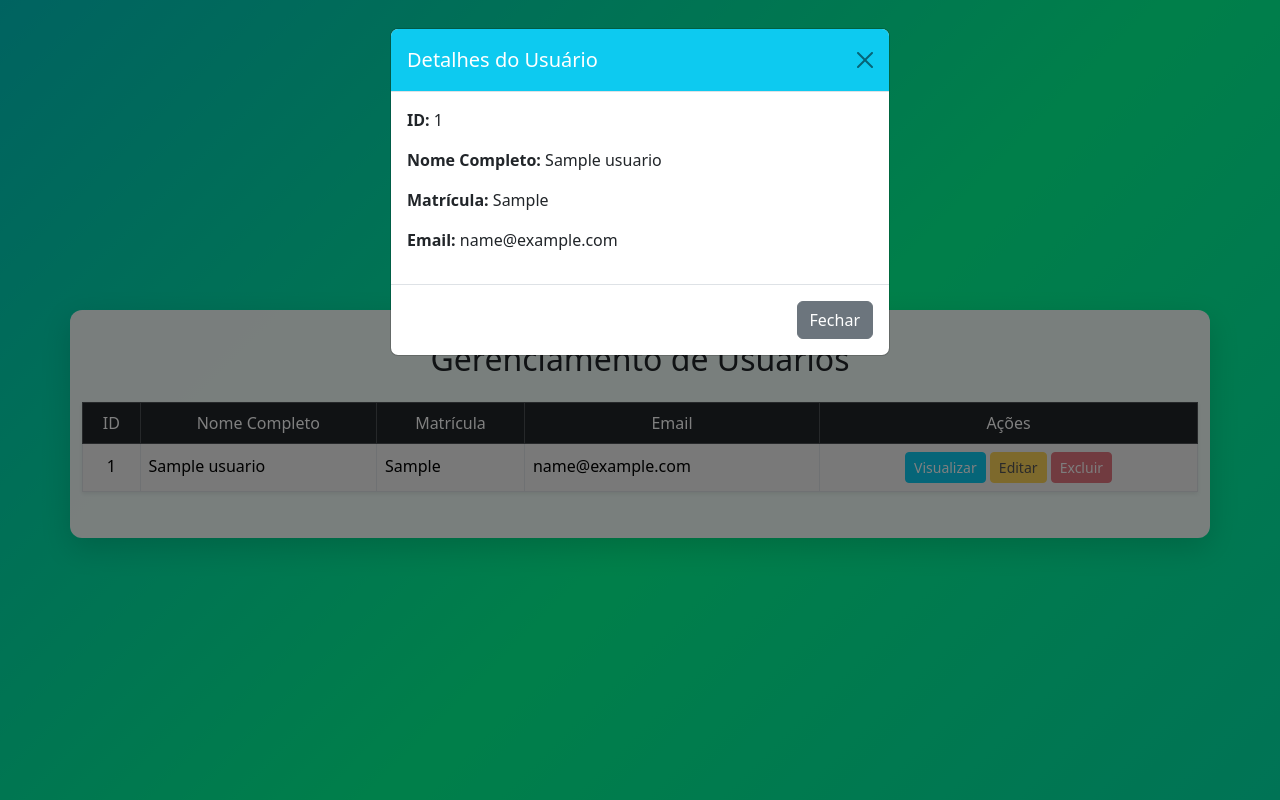
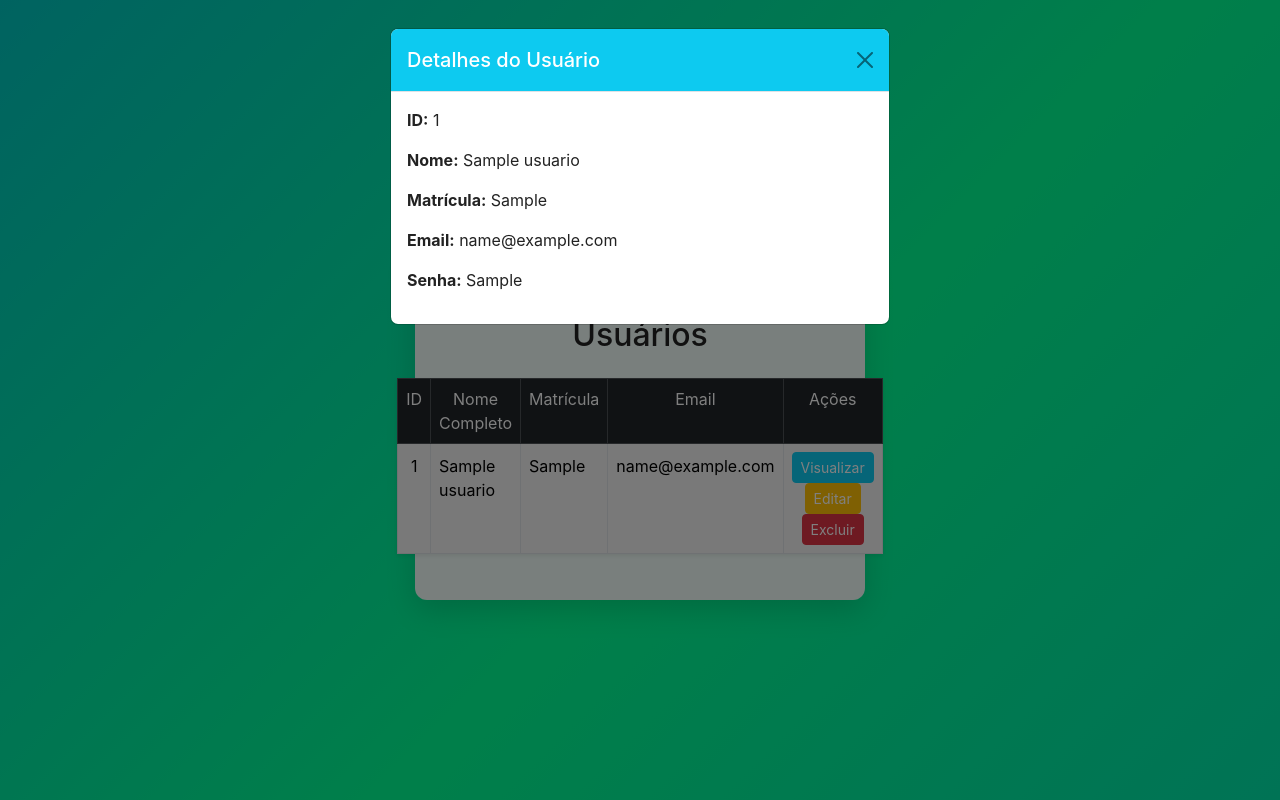
Before and after one commit to oficialarthurmagalhaes/CRUD-LTPIII-ART, a PHP site: page /usuarios.php in a window 1280 px wide, after a click on "Visualizar". Run offline with PHP 8.4, Linux system fonts and the light colour scheme; tables that the repository leaves empty or names only in its code hold one stand-in row (values such as "Sample post").

Commit message:
alteração apra editar e excluir

```diff
--- a/usuarios.php
+++ b/usuarios.php
@@ -1,26 +1,44 @@
 <?php
 include "conexao.php";
 
+// Função de exclusão
+if (isset($_GET['excluir'])) {
+    $id = intval($_GET['excluir']);
+    $query = "DELETE FROM usuarios WHERE id_usuario = $id";
+    mysqli_query($conexao, $query);
+    header("Location: usuarios.php");
+    exit;
+}
+
+// Função de edição
+if (isset($_POST['editar'])) {
+    $id = intval($_POST['id_usuario']);
+    $nome = mysqli_real_escape_string($conexao, $_POST['nome_completo']);
+    $matricula = mysqli_real_escape_string($conexao, $_POST['matricula']);
+    $email = mysqli_real_escape_string($conexao, $_POST['email']);
+    $senha = mysqli_real_escape_string($conexao, $_POST['senha']);
+
+    $query = "UPDATE usuarios
+              SET nome_completo='$nome', matricula='$matricula', email='$email', senha='$senha'
+              WHERE id_usuario=$id";
+    mysqli_query($conexao, $query);
+    header("Location: usuarios.php");
+    exit;
+}
+
 // Consulta todos os usuários
-$query = "SELECT * FROM usuarios";
-$resultado = mysqli_query($conexao, $query);
-
-// Verifica se houve erro na consulta
-if ($resultado === false) {
-    die("Erro na consulta SQL: " . mysqli_error($conexao));
-}
+$resultado = mysqli_query($conexao, "SELECT * FROM usuarios ORDER BY id_usuario ASC");
 ?>
 
 <!DOCTYPE html>
 <html lang="pt-br">
 <head>
-    <link href="https://cdn.jsdelivr.net/npm/bootstrap@5.3.2/dist/css/bootstrap.min.css" rel="stylesheet">
-    <link rel="stylesheet" href="style.css">
     <meta charset="UTF-8">
     <title>Gerenciamento de Usuários</title>
     <link href="https://cdn.jsdelivr.net/npm/bootstrap@5.3.2/dist/css/bootstrap.min.css" rel="stylesheet">
+    <link rel="stylesheet" href="style.css">
 </head>
-<body class="bg-light">
+<body>
 
 <div class="container mt-5">
     <h2 class="mb-4 text-center">Gerenciamento de Usuários</h2>
@@ -39,7 +57,7 @@
         <?php if (mysqli_num_rows($resultado) > 0): ?>
             <?php while ($usuario = mysqli_fetch_assoc($resultado)): ?>
                 <tr>
-                    <td class="text-center"><?= htmlspecialchars($usuario['id_usuario']) ?></td>
+                    <td class="text-center"><?= $usuario['id_usuario'] ?></td>
                     <td><?= htmlspecialchars($usuario['nome_completo']) ?></td>
                     <td><?= htmlspecialchars($usuario['matricula']) ?></td>
                     <td><?= htmlspecialchars($usuario['email']) ?></td>
@@ -48,59 +66,121 @@
                         <button class="btn btn-info btn-sm text-white"
                             data-bs-toggle="modal"
                             data-bs-target="#visualizarModal"
-                            data-id="<?= htmlspecialchars($usuario['id_usuario']) ?>"
+                            data-id="<?= $usuario['id_usuario'] ?>"
                             data-nome="<?= htmlspecialchars($usuario['nome_completo']) ?>"
                             data-matricula="<?= htmlspecialchars($usuario['matricula']) ?>"
-                            data-email="<?= htmlspecialchars($usuario['email']) ?>">
+                            data-email="<?= htmlspecialchars($usuario['email']) ?>"
+                            data-senha="<?= htmlspecialchars($usuario['senha']) ?>">
                             Visualizar
                         </button>
 
-                        <!-- Botões apenas ilustrativos -->
-                        <button class="btn btn-warning btn-sm" disabled>Editar</button>
-                        <button class="btn btn-danger btn-sm" disabled>Excluir</button>
+                        <!-- Botão Editar -->
+                        <button class="btn btn-warning btn-sm text-white"
+                            data-bs-toggle="modal"
+                            data-bs-target="#editarModal"
+                            data-id="<?= $usuario['id_usuario'] ?>"
+                            data-nome="<?= htmlspecialchars($usuario['nome_completo']) ?>"
+                            data-matricula="<?= htmlspecialchars($usuario['matricula']) ?>"
+                            data-email="<?= htmlspecialchars($usuario['email']) ?>"
+                            data-senha="<?= htmlspecialchars($usuario['senha']) ?>">
+                            Editar
+                        </button>
+
+                        <!-- Botão Excluir -->
+                        <a href="usuarios.php?excluir=<?= $usuario['id_usuario'] ?>"
+                           class="btn btn-danger btn-sm"
+                           onclick="return confirm('Tem certeza que deseja excluir este usuário?')">
+                           Excluir
+                        </a>
                     </td>
                 </tr>
             <?php endwhile; ?>
         <?php else: ?>
-            <tr>
-                <td colspan="5" class="text-center">Nenhum usuário cadastrado.</td>
-            </tr>
+            <tr><td colspan="5" class="text-center">Nenhum usuário cadastrado.</td></tr>
         <?php endif; ?>
         </tbody>
     </table>
 </div>
 
-<!-- Modal de Visualização -->
+<!-- Modal Visualizar -->
 <div class="modal fade" id="visualizarModal" tabindex="-1" aria-labelledby="visualizarModalLabel" aria-hidden="true">
   <div class="modal-dialog">
     <div class="modal-content">
       <div class="modal-header bg-info text-white">
-        <h5 class="modal-title" id="visualizarModalLabel">Detalhes do Usuário</h5>
-        <button type="button" class="btn-close" data-bs-dismiss="modal" aria-label="Fechar"></button>
+        <h5 class="modal-title">Detalhes do Usuário</h5>
+        <button type="button" class="btn-close" data-bs-dismiss="modal"></button>
       </div>
       <div class="modal-body">
         <p><strong>ID:</strong> <span id="view-id"></span></p>
-        <p><strong>Nome Completo:</strong> <span id="view-nome"></span></p>
+        <p><strong>Nome:</strong> <span id="view-nome"></span></p>
         <p><strong>Matrícula:</strong> <span id="view-matricula"></span></p>
         <p><strong>Email:</strong> <span id="view-email"></span></p>
-      </div>
-      <div class="modal-footer">
-        <button type="button" class="btn btn-secondary" data-bs-dismiss="modal">Fechar</button>
+        <p><strong>Senha:</strong> <span id="view-senha"></span></p>
       </div>
     </div>
   </div>
 </div>
 
+<!-- Modal Editar -->
+<div class="modal fade" id="editarModal" tabindex="-1" aria-labelledby="editarModalLabel" aria-hidden="true">
+  <div class="modal-dialog">
+    <div class="modal-content">
+      <div class="modal-header bg-warning text-white">
+        <h5 class="modal-title">Editar Usuário</h5>
+        <button type="button" class="btn-close" data-bs-dismiss="modal"></button>
+      </div>
+      <form method="POST" action="usuarios.php">
+        <div class="modal-body">
+          <input type="hidden" name="id_usuario" id="edit-id">
+          <div class="mb-3">
+            <label for="edit-nome" class="form-label">Nome Completo</label>
+            <input type="text" class="form-control" name="nome_completo" id="edit-nome" required>
+          </div>
+          <div class="mb-3">
+            <label for="edit-matricula" class="form-label">Matrícula</label>
+            <input type="text" class="form-control" name="matricula" id="edit-matricula" required>
+          </div>
+          <div class="mb-3">
+            <label for="edit-email" class="form-label">Email</label>
+            <input type="email" class="form-control" name="email" id="edit-email" required>
+          </div>
+          <div class="mb-3">
+            <label for="edit-senha" class="form-label">Senha</label>
+            <input type="text" class="form-control" name="senha" id="edit-senha" required>
+          </div>
+        </div>
+        <div class="modal-footer">
+          <button type="submit" name="editar" class="btn btn-success">Salvar Alterações</button>
+          <button type="button" class="btn btn-secondary" data-bs-dismiss="modal">Cancelar</button>
+        </div>
+      </form>
+    </div>
+  </div>
+</div>
+
 <script src="https://cdn.jsdelivr.net/npm/bootstrap@5.3.2/dist/js/bootstrap.bundle.min.js"></script>
+
 <script>
-// Preenche o modal com os dados do usuário
+// Modal Visualizar
 const visualizarModal = document.getElementById('visualizarModal');
 visualizarModal.addEventListener('show.bs.modal', event => {
-  const button = event.relatedTarget;
-  document.getElementById('view-id').textContent = button.getAttribute('data-id');
-  document.getElementById('view-nome').textContent = button.getAttribute('data-nome');
-  document.getElementById('view-matricula').textContent = button.getAttribute('data-matricula');
-  document.getElementById('view-email').textContent = button.getAttribute('data-email');
+  const btn = event.relatedTarget;
+  document.getElementById('view-id').textContent = btn.getAttribute('data-id');
+  document.getElementById('view-nome').textContent = btn.getAttribute('data-nome');
+  document.getElementById('view-matricula').textContent = btn.getAttribute('data-matricula');
+  document.getElementById('view-email').textContent = btn.getAttribute('data-email');
+  document.getElementById('view-senha').textContent = btn.getAttribute('data-senha');
+});
+
+// Modal Editar
+const editarModal = document.getElementById('editarModal');
+editarModal.addEventListener('show.bs.modal', event => {
+  const btn = event.relatedTarget;
+  document.getElementById('edit-id').value = btn.getAttribute('data-id');
+  document.getElementById('edit-nome').value = btn.getAttribute('data-nome');
+  document.getElementById('edit-matricula').value = btn.getAttribute('data-matricula');
+  document.getElementById('edit-email').value = btn.getAttribute('data-email');
+  document.getElementById('edit-senha').value = btn.getAttribute('data-senha');
 });
 </script>
 
```
